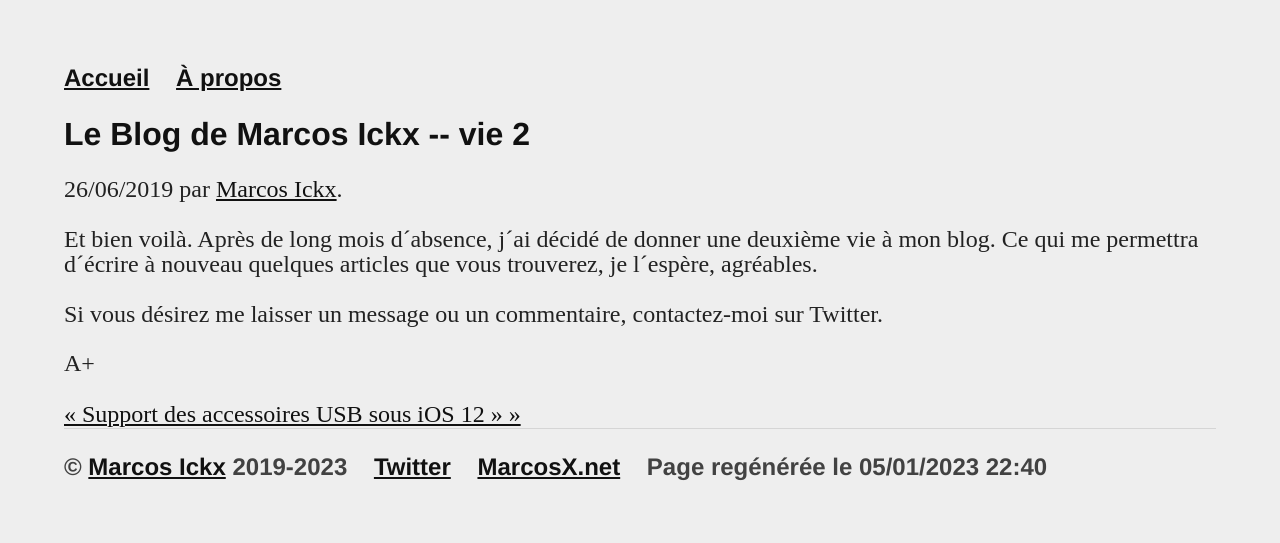
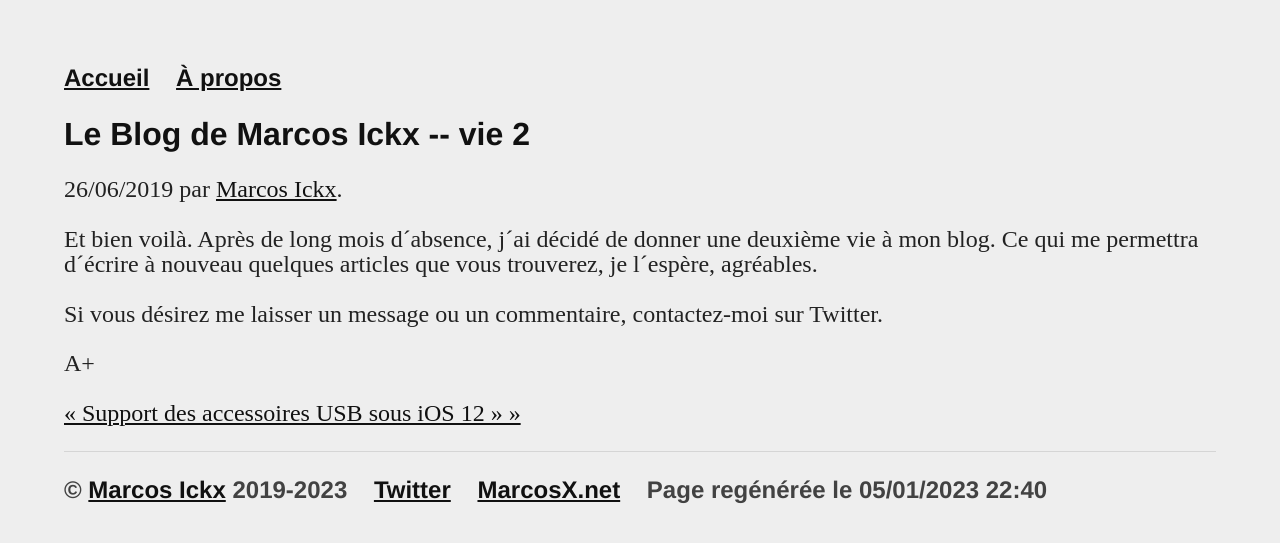
Before and after one commit to MarcosIckx/PreviewMarcosxNet, a Jekyll site: the page built from _posts/2019-06-26-le-blog-de-marcos-ickx-vie-2.md, in a window 1280 px wide. Shown: the top 543 px of the page. Built offline with Jekyll 4.4.1, drawn with Linux system fonts in a browser that asks for light colours.

Commit message:
Update post.html

```diff
--- a/_layouts/post.html
+++ b/_layouts/post.html
@@ -13,17 +13,18 @@
   <p>Vous aimerez aussi lire :</p>
   <ul>
   {% for otherLink in page.otherLinks %}
-    <li><a href="{{ otherLink }}">{{ otherLink }}</a></li>
+    <li><a href="{{ otherLink.url }}">{{ otherLink.title }}</a></li>
   {% endfor %}
   </lu>
 </div>
 {% endif %}
 
 <div class="Precedent-Suivant">
-  {% if page.previous.url %}
+  <p>{% if page.previous.url %}
     <a class="Precedent" href="{{page.previous.url}}">&laquo; {{page.previous.title}}</a>
   {% endif %}
   {% if page.next.url %}
     <a class="Suivant" href="{{page.next.url}}">{{page.next.title}} &raquo;</a>
   {% endif %}
+  </p>
 </div>
```
